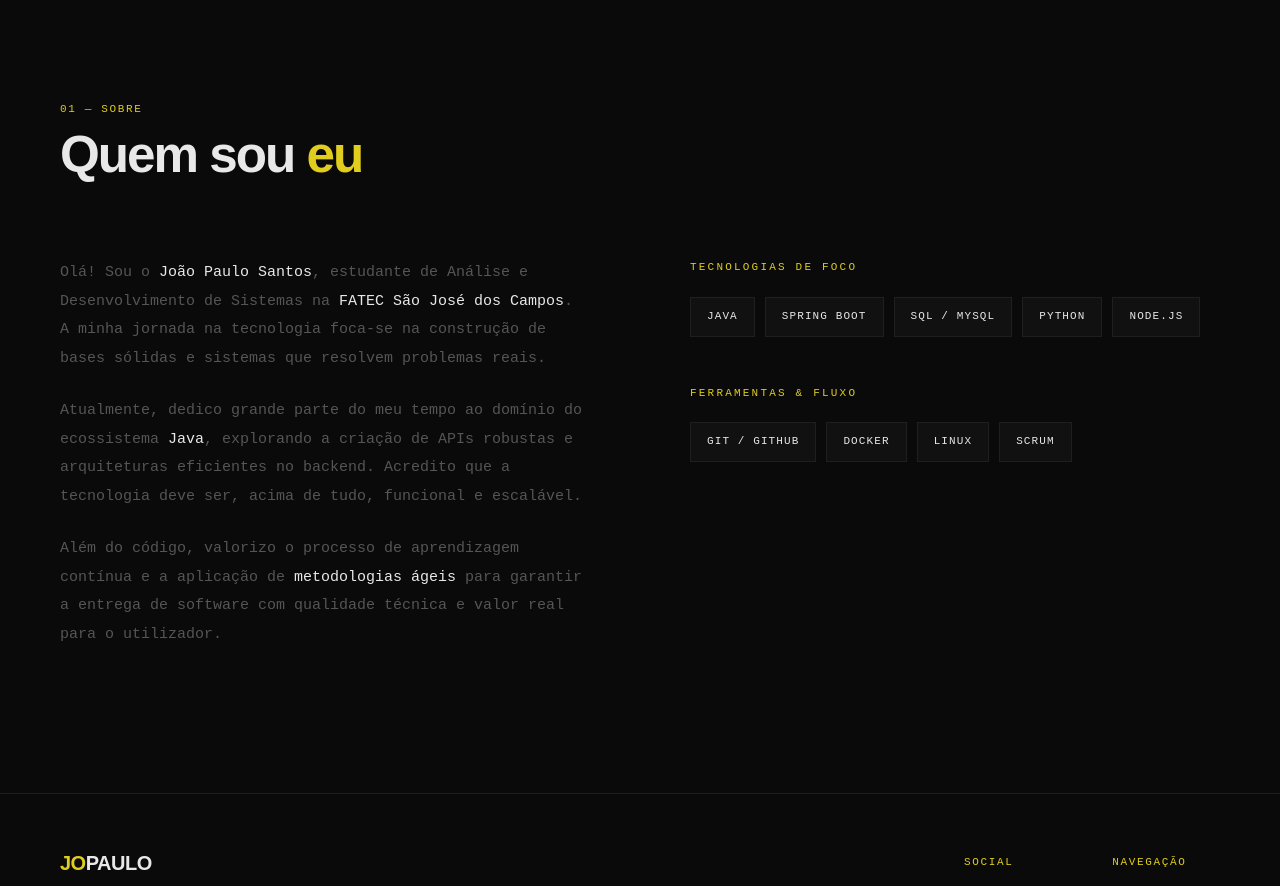
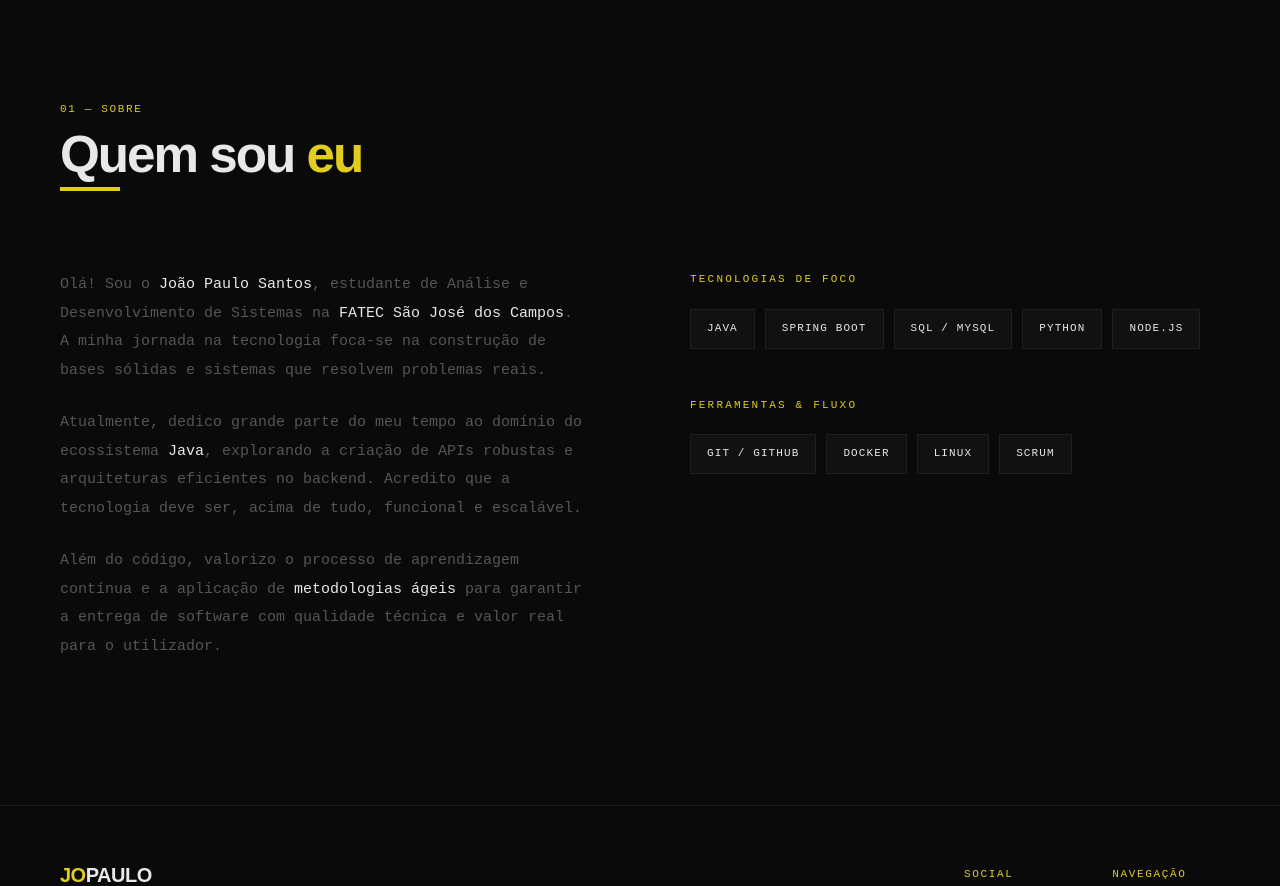
Before and after one commit to jopaul0/jopaul0.github.io, a React (Vite) app: page / in a window 1280 px wide. Shown: the part 880-1766 px from the top of the page. Built offline with nearby package versions, Linux system fonts and the light colour scheme.

Commit message:
feat: title about animation

```diff
--- a/src/pages/About/About.module.scss
+++ b/src/pages/About/About.module.scss
@@ -23,6 +23,24 @@
         @include mix.title-xl;
         font-size: clamp(36px, 4vw, 56px);
         letter-spacing: -2px;
+        position: relative;
+        display: inline-block;
+        padding-bottom: 12px;
+
+        &::after {
+            content: '';
+            position: absolute;
+            bottom: 0;
+            left: 0;
+            width: 60px;
+            height: 4px;
+            background-color: var(--accent);
+            transition: width 0.3s ease;
+        }
+
+        &:hover::after {
+            width: 100%;
+        }
 
         em {
             color: var(--accent);
```
Lines whose indentation alone changed are shown as unchanged.
